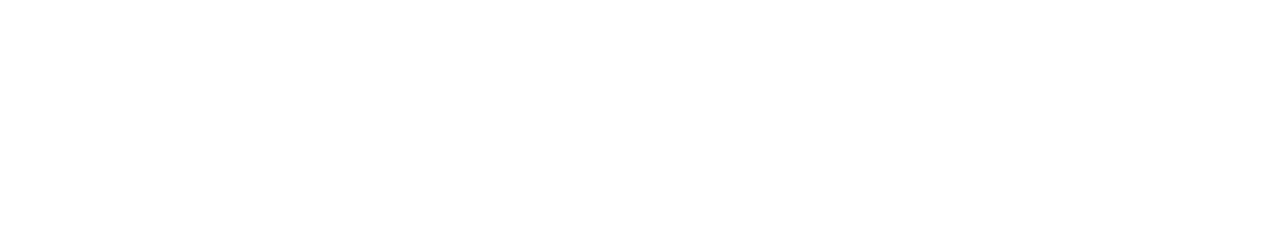
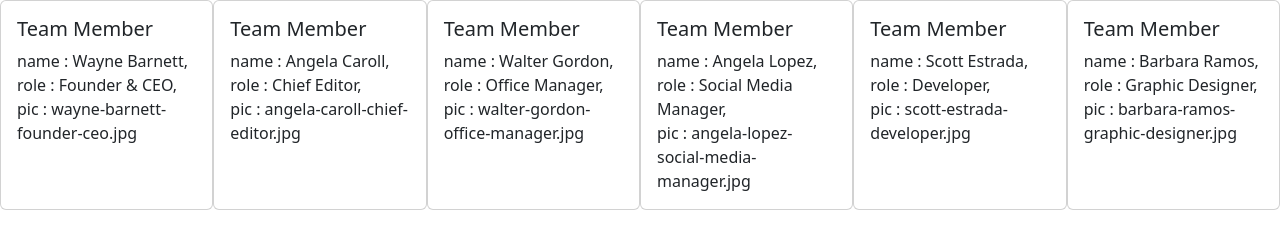
Before and after one commit to SimoneMarino30/js-our-team, a plain HTML site: page index.html in a window 1280 px wide. Drawn offline with nearby package versions, Linux system fonts and the light colour scheme.

Commit message:
Milestones done

```diff
--- a/index.html
+++ b/index.html
@@ -27,5 +27,7 @@
     <script type="text/javascript" src="./js/main.js" defer></script>
   </head>
 
-  <body></body>
+  <body>
+    <div id="writeDOM" class="d-flex"></div>
+  </body>
 </html>
--- a/js/main.js
+++ b/js/main.js
@@ -24,3 +24,60 @@
 // Angela Lopez	 Social Media Manager angela-lopez-social-media-manager.jpg
 // Scott Estrada	Developer			scott-estrada-developer.jpg
 // Barbara Ramos Graphic Designer		barbara-ramos-graphic-designer.jpg
+
+// MILESTONE 0:
+// Creare l’array di oggetti con le informazioni fornite.
+const teamMembers = [
+  {
+    name: "Wayne Barnett",
+    role: "Founder & CEO",
+    pic: "wayne-barnett-founder-ceo.jpg",
+  },
+  {
+    name: "Angela Caroll",
+    role: "Chief Editor",
+    pic: "angela-caroll-chief-editor.jpg",
+  },
+  {
+    name: "Walter Gordon",
+    role: "Office Manager",
+    pic: "walter-gordon-office-manager.jpg",
+  },
+  {
+    name: "Angela Lopez",
+    role: "Social Media Manager",
+    pic: "angela-lopez-social-media-manager.jpg",
+  },
+  {
+    name: "Scott Estrada",
+    role: "Developer",
+    pic: "scott-estrada-developer.jpg",
+  },
+  {
+    name: "Barbara Ramos",
+    role: "Graphic Designer",
+    pic: "barbara-ramos-graphic-designer.jpg",
+  },
+];
+// MILESTONE 1:
+// Stampare su console, per ogni membro del team, le informazioni di nome, ruolo e la stringa della foto
+for (let teamMember in teamMembers) {
+  console.log(teamMembers[teamMember]);
+}
+// MILESTONE 2:
+// Stampare le stesse informazioni su DOM sottoforma di stringhe
+const writeDom = document.getElementById("writeDOM");
+
+for (const teamMember of teamMembers) {
+  writeDom.innerHTML += `
+  <div class="card" style="width: 18rem">
+        <div class="card-body">
+          <h5 class="card-title">Team Member</h5>
+          <p class="card-text">
+            name : ${teamMember.name}, <br>
+            role : ${teamMember.role}, <br>
+            pic : ${teamMember.pic}
+          </p>
+        </div>
+    </div>`;
+}
```
